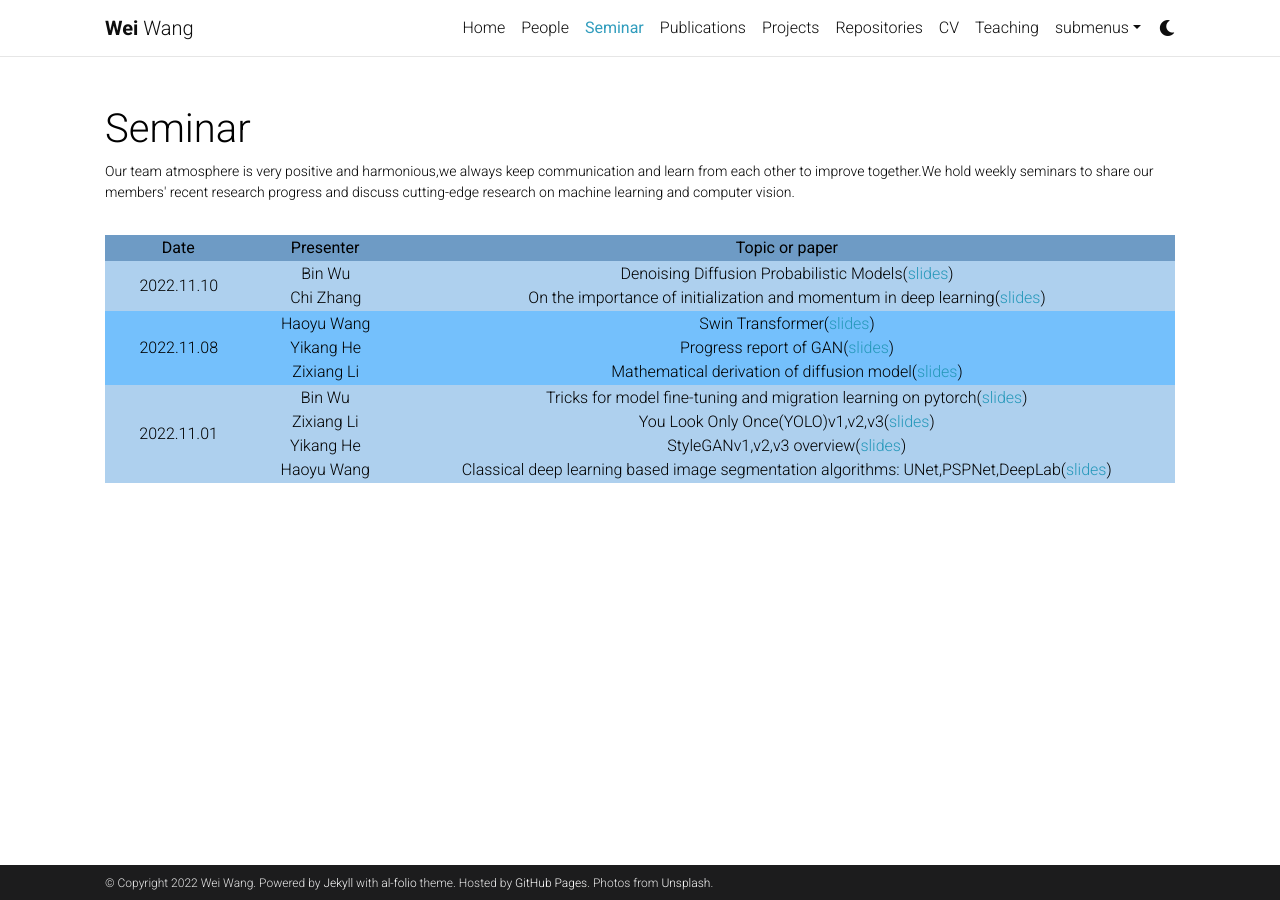
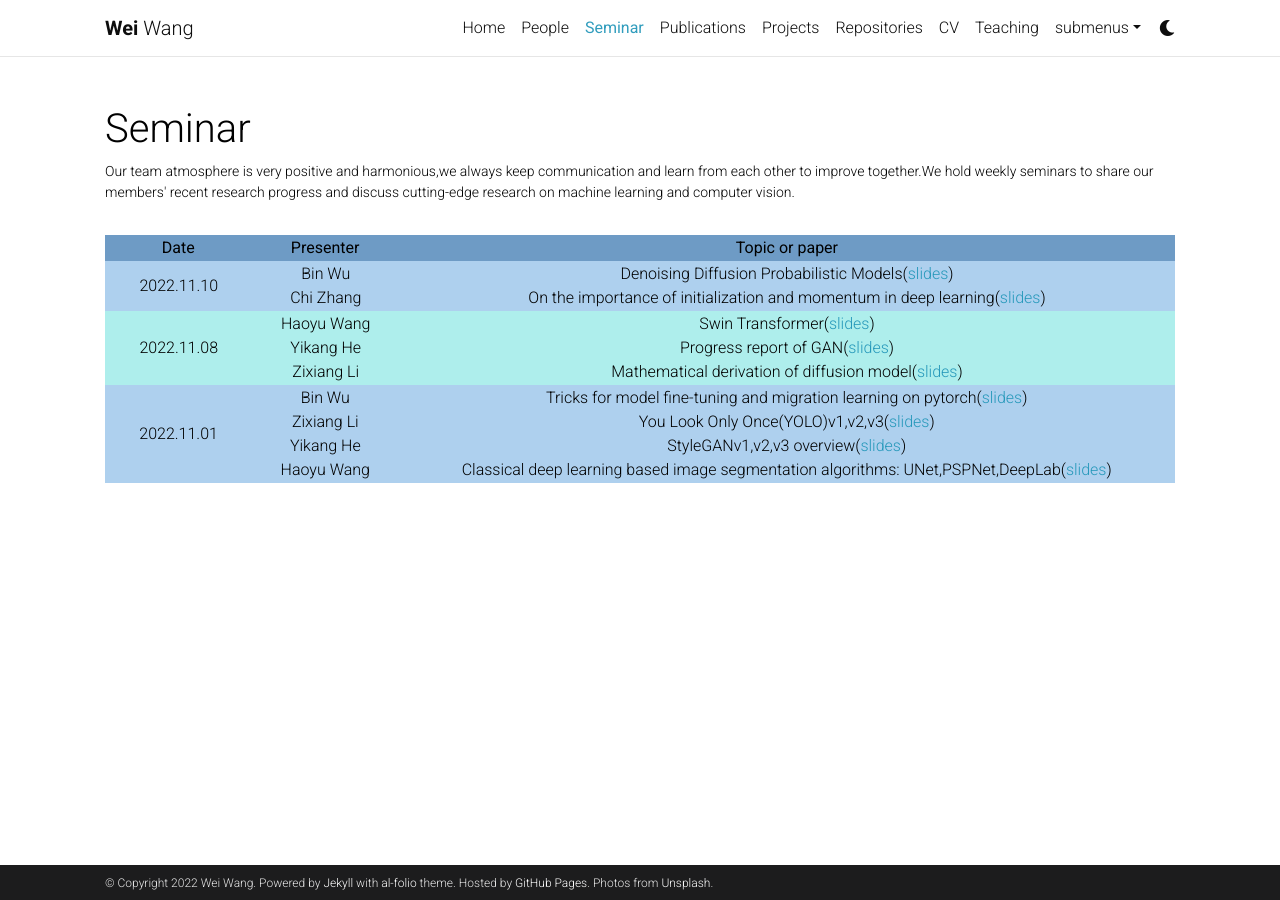
Before and after one commit to WeiWangTrento/WeiWangTrento.github.io, a Jekyll site: the page built from _pages/Seminar.md, in a window 1280 px wide. Built offline with Jekyll 4.4.1, drawn with Linux system fonts in a browser that asks for light colours; comment, search, counter and statistics services are not loaded; a style sheet for code colours, icons or effects is not loaded.

Commit message:
Update Seminar.md

```diff
--- a/_pages/Seminar.md
+++ b/_pages/Seminar.md
@@ -46,7 +46,7 @@ nav: true
 	</tr>
 </table>
 <table  rules="none" align="center" >
-	<tr  bgcolor="#74c0fc">
+	<tr  bgcolor="#aeeeec">
 		<td width="150" align="center">
 			<center>
 				<font>2022.11.08</font>
```
